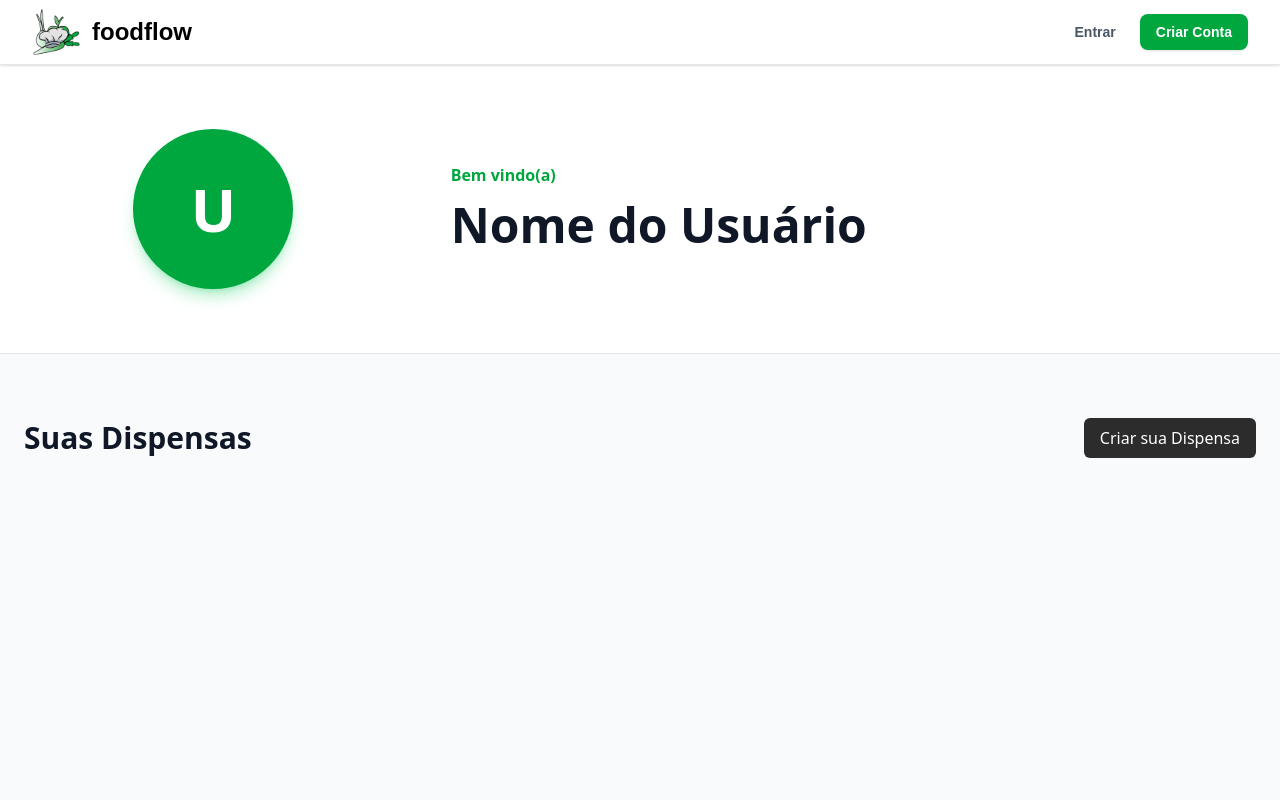
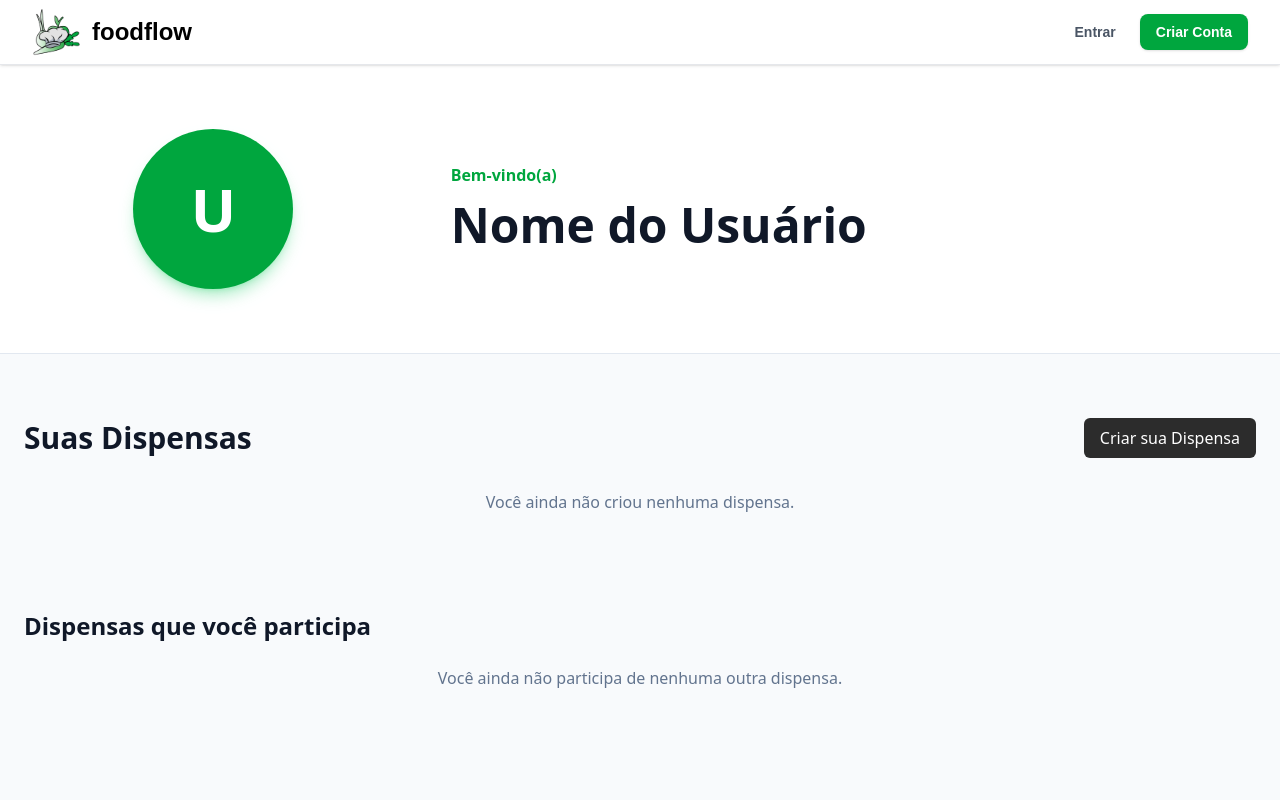
Before and after one commit to CerberusInHeaven/foodflow., a Next.js app in the folder front/: page /perfil in a window 1280 px wide. Shown: the top 800 px of the page. Built offline with nearby package versions, Linux system fonts and the light colour scheme.

Commit message:
Correção de envio de form e também agora o perfil renderiza as dispensas separadamente se você participa de uma dispensa que não foi vocÊ que criou

```diff
--- a/front/src/app/perfil/page.tsx
+++ b/front/src/app/perfil/page.tsx
@@ -6,7 +6,8 @@ import { DispensaItf } from '../utils/types/DispensaItf'
 
 export default function Perfil() {
   const { cliente } = useClienteStore()
-  const [dispensas, setDispensas] = useState<DispensaItf[]>([])
+  const [dispensasCriadas, setDispensasCriadas] = useState<DispensaItf[]>([])
+  const [dispensasMembro, setDispensasMembro] = useState<DispensaItf[]>([])
   const id = cliente.id
 
   const getInitial = (name: string | undefined): string => {
@@ -16,18 +17,56 @@ export default function Perfil() {
   useEffect(() => {
     const carregarDispensas = async () => {
       try {
-        const response = await fetch(`${process.env.NEXT_PUBLIC_URL_API}/dispensa/cliente/${id}`);
-        const data = await response.json();
-        setDispensas(data);
+
+        const criadasRes = await fetch(`${process.env.NEXT_PUBLIC_URL_API}/dispensa/cliente/${id}`);
+        const criadas = await criadasRes.json();
+
+
+        const membroRes = await fetch(`${process.env.NEXT_PUBLIC_URL_API}/dispensa/membro/${id}`);
+        const membro = await membroRes.json();
+
+        // Remove duplicatas (caso o usuário seja dono e membro ao mesmo tempo @W@)
+        const membroFiltrado = membro.filter(
+          (d: DispensaItf) => !criadas.find((c: DispensaItf) => c.id === d.id)
+        );
+
+        setDispensasCriadas(criadas);
+        setDispensasMembro(membroFiltrado);
       } catch (error) {
         console.error("Erro ao carregar dispensas:", error);
       }
     };
+
     if (id) carregarDispensas();
   }, [id]);
 
+  const renderDispensas = (lista: DispensaItf[]) => (
+    <div className="grid sm:grid-cols-2 lg:grid-cols-3 gap-6">
+      {lista.map((dispensa) => (
+        <div key={dispensa.id} className="bg-white p-6 rounded-2xl border border-slate-200 shadow-sm hover:shadow-lg hover:-translate-y-1 transition-all duration-300 flex flex-col">
+          <div className="flex-grow">
+            <h3 className="text-lg font-bold text-gray-900 mb-2">{dispensa.nome}</h3>
+            <p className="text-slate-500 text-sm">
+              {dispensa.createdAt
+                ? new Date(dispensa.createdAt).toLocaleDateString('pt-BR', {
+                    day: '2-digit',
+                    month: 'long',
+                    year: 'numeric'
+                  })
+                : 'Sem data'}
+            </p>
+          </div>
+          <a href={`/dispensa/${dispensa.id}`} className="mt-6 inline-block text-green-600 font-semibold hover:underline self-start">
+            Ver detalhes →
+          </a>
+        </div>
+      ))}
+    </div>
+  );
+
   return (
     <main className="min-h-screen bg-slate-50 font-sans">
+      {/* Header */}
       <section className="bg-white border-b border-slate-200">
         <div className="container mx-auto px-6 py-12 md:py-16">
           <div className="grid md:grid-cols-3 gap-8 md:gap-12 items-center">
@@ -40,7 +79,7 @@ export default function Perfil() {
             </div>
             <div className="md:col-span-2 space-y-6 text-center md:text-left">
               <div className="space-y-2">
-                <h3 className="font-semibold text-green-600">Bem vindo(a)</h3>
+                <h3 className="font-semibold text-green-600">Bem-vindo(a)</h3>
                 <h1 className="text-4xl lg:text-5xl font-bold text-gray-900 leading-tight">
                   {cliente?.nome || 'Nome do Usuário'}
                 </h1>
@@ -50,7 +89,7 @@ export default function Perfil() {
         </div>
       </section>
 
-      {/* AS DISPENSAS RENDERIZAM AQUIIIIIIIIIIIIIII */}
+      {/* SUAS DISPENSAS QUE TU CRIA AQUIIII ÓHHHHHH*/}
       <section className="container mx-auto px-6 py-12 md:py-16">
         <div className="flex flex-col sm:flex-row items-center justify-between gap-4 mb-8">
           <h2 className="text-3xl font-bold text-gray-900">Suas Dispensas</h2>
@@ -59,28 +98,18 @@ export default function Perfil() {
           </div>
         </div>
 
-        <div className="grid sm:grid-cols-2 lg:grid-cols-3 gap-6">
-          {dispensas.map((dispensa) => (
-            <div key={dispensa.id} className="bg-white p-6 rounded-2xl border border-slate-200 shadow-sm hover:shadow-lg hover:-translate-y-1 transition-all duration-300 flex flex-col">
-              <div className="flex-grow">
-                <h3 className="text-lg font-bold text-gray-900 mb-2">{dispensa.nome}</h3>
-                <p className="text-slate-500 text-sm">
-                  {dispensa.createdAt
-                    ? new Date(dispensa.createdAt).toLocaleDateString('pt-BR', {
-                        day: '2-digit',
-                        month: 'long',
-                        year: 'numeric'
-                      })
-                    : 'Sem data'}
-                </p>
-              </div>
-              <a href={`/dispensa/${dispensa.id}`} className="mt-6 inline-block text-green-600 font-semibold hover:underline self-start">
-                Ver detalhes →
-              </a>
-            </div>
-          ))}
-        </div>
+        {dispensasCriadas.length > 0 ? renderDispensas(dispensasCriadas) : (
+          <p className="text-slate-500 text-center">Você ainda não criou nenhuma dispensa.</p>
+        )}
+      </section>
+
+      {/* DISPENSAS QUE TU PARTICIPA*/}
+      <section className="container mx-auto px-6 py-4 md:py-8">
+        <h2 className="text-2xl font-bold text-gray-900 mb-6">Dispensas que você participa</h2>
+        {dispensasMembro.length > 0 ? renderDispensas(dispensasMembro) : (
+          <p className="text-slate-500 text-center">Você ainda não participa de nenhuma outra dispensa.</p>
+        )}
       </section>
     </main>
-  )
+  );
 }
```
Also changed, not shown: front/src/app/utils/types/UsuarioNaDispensaItf.ts (added, +7 -0 lines), 1 other file (tests, documents, lock files or other folders).
